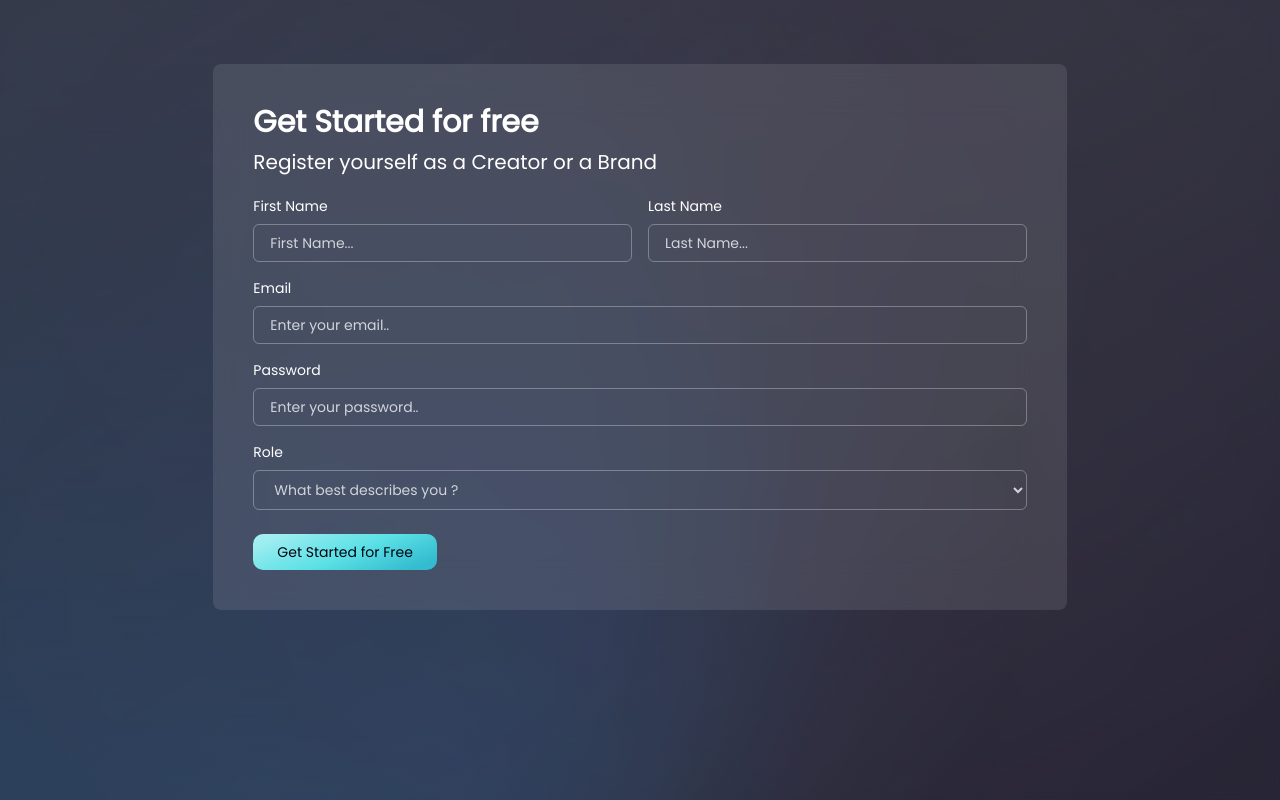
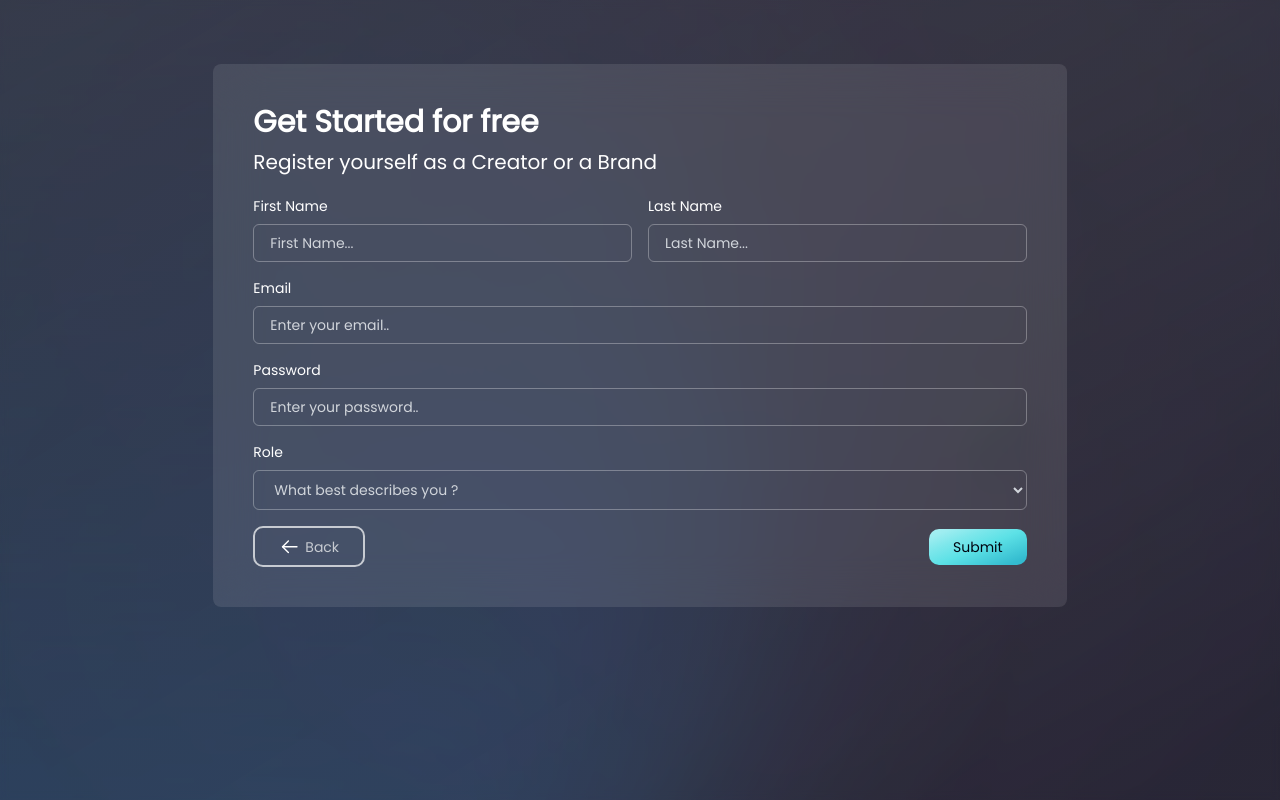
Before and after one commit to Rushi0508/HyperEdge, a Next.js app: page /getting-started in a window 1280 px wide. Built offline with nearby package versions, Linux system fonts and the light colour scheme.

Commit message:
feat: back button added

```diff
--- a/src/app/getting-started/GettingStarted.tsx
+++ b/src/app/getting-started/GettingStarted.tsx
@@ -1,4 +1,8 @@
+"use client"
 import React, { useState } from 'react'
+import Image from 'next/image';
+import { arrowUp } from '../(assets)';
+import Link from 'next/link';
 
 const GettingStarted = () => {
     const [role, setRole] = useState("-1");
@@ -66,9 +70,15 @@ const GettingStarted = () => {
                         <option className="text-black" value="1">Brand</option>
                     </select>
                 </div>
-                <button type="button" className={`mt-2 text-sm py-2 px-4 xs:py-2 xs:px-6 font-medium xl:text-base text-primary bg-blue-gradient rounded-[10px] outline-none`}>
-                    Get Started for Free
-                </button>
+                <div className='flex items-center justify-between gap-2 mt-2'>
+                    <Link href="./" className="flex items-center gap-1 bg-transparent text-dimWhite border-2 border-dimWhite py-2 px-4 xs:py-2 xs:px-6 rounded-[10px]">
+                        <Image src={arrowUp} className="rotate-[220deg]" alt="up"/>
+                        Back
+                    </Link>
+                    <button type="button" className={`text-sm py-2 px-4 xs:py-2 xs:px-6 font-medium xl:text-base text-primary bg-blue-gradient rounded-[10px] outline-none`}>
+                        Submit
+                    </button>
+                </div>
             </div>
         </div>
     </div>
```
